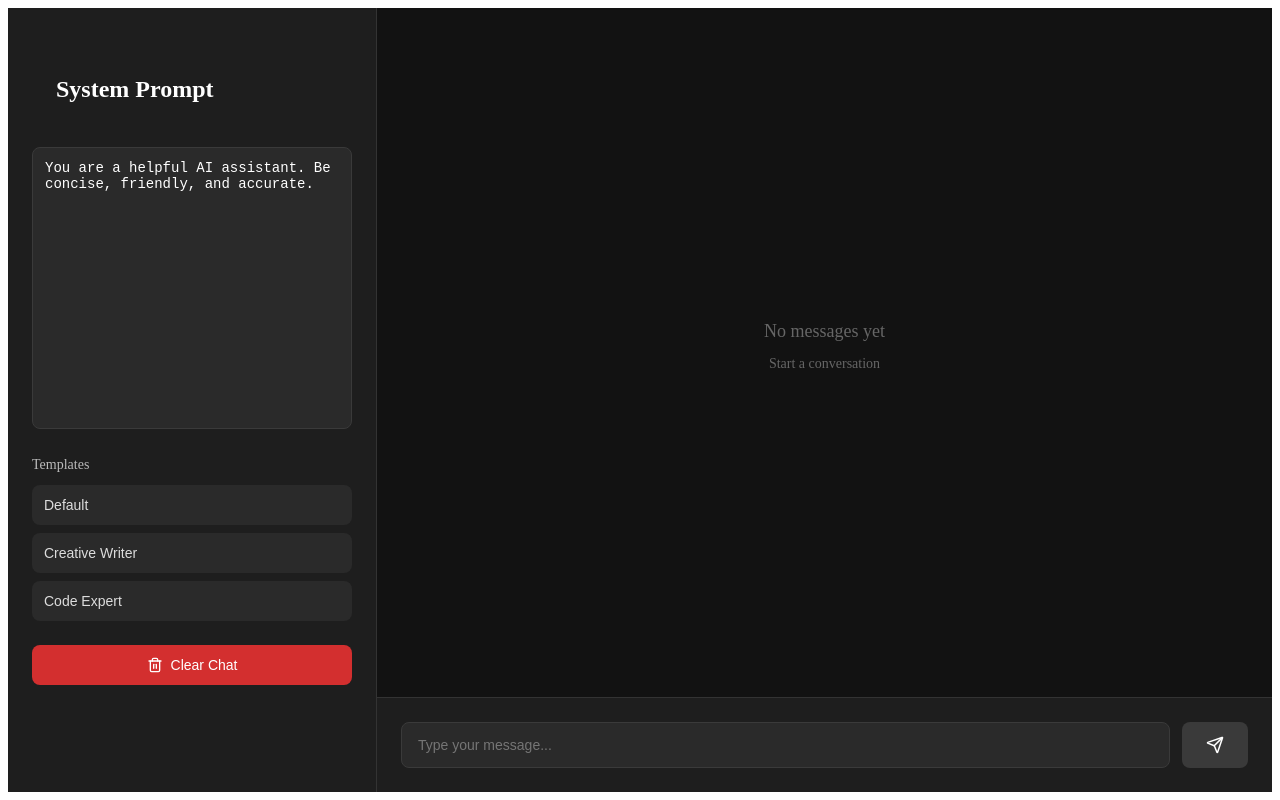
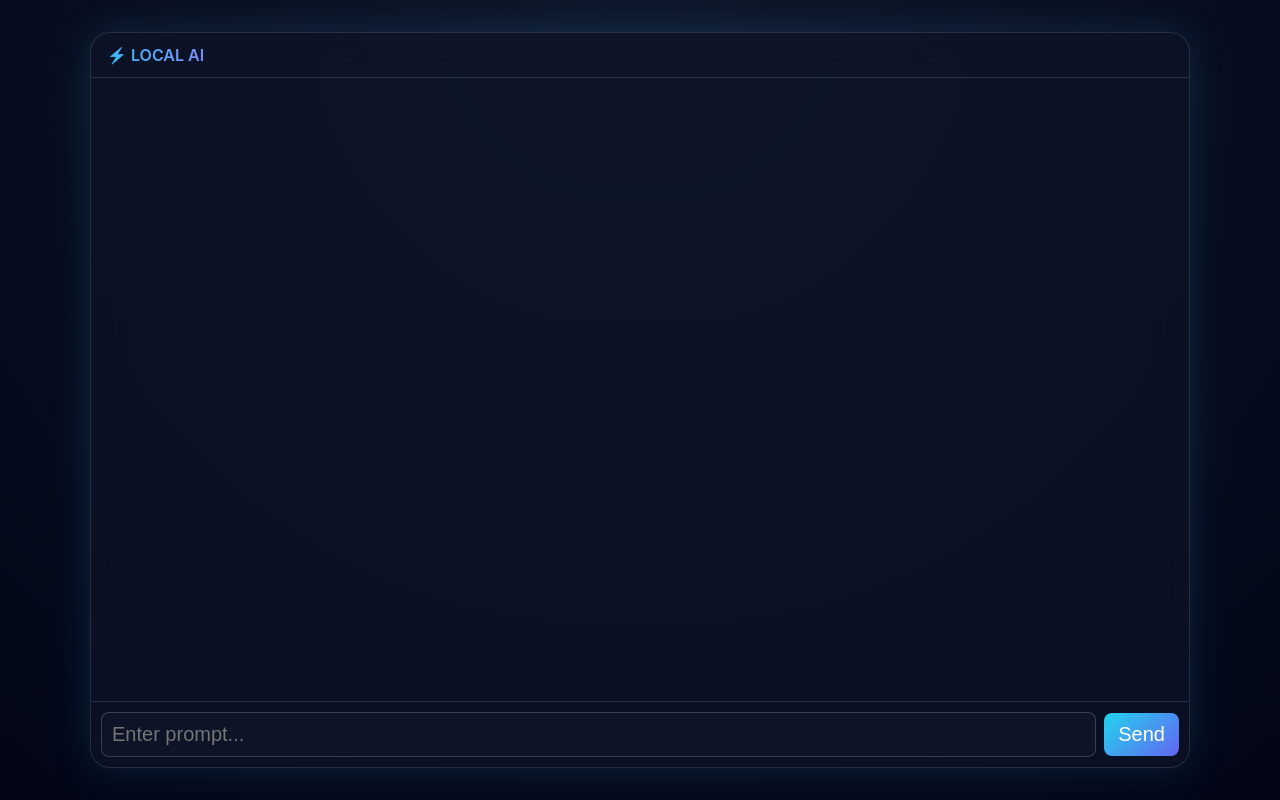
Before and after one commit to Tomas148-M/MiniLLMBot, a React (Create React App) app in the folder FrontEnd/: page / in a window 1280 px wide. Built offline with nearby package versions, Linux system fonts and the light colour scheme.

Commit message:
Simple UI design

```diff
--- a/FrontEnd/src/App.css
+++ b/FrontEnd/src/App.css
@@ -1,4 +1,4 @@
-.App {
+/* .App {
   text-align: center;
   padding: 20px;
 }
@@ -40,4 +40,4 @@
   background-color: #f5f5f5;
   border-radius: 4px;
   text-align: left;
-}
+} */
--- /dev/null
+++ b/FrontEnd/src/LLM3.css
@@ -0,0 +1,129 @@
+
+* { box-sizing: border-box; }
+
+body {
+    margin: 0;
+    font-family: 'Inter', sans-serif;
+    background: radial-gradient(circle at top, #0f172a, #020617);
+}
+
+.app {
+    height: 100vh;
+    display: flex;
+    justify-content: center;
+    align-items: center;
+    color: #e2e8f0;
+}
+
+.container {
+    width: 90vw;
+    max-width: 1100px;
+    height: 92vh;
+    border-radius: 20px;
+    background: rgba(15, 23, 42, 0.6);
+    backdrop-filter: blur(20px);
+    border: 1px solid rgba(148, 163, 184, 0.2);
+    box-shadow: 0 0 40px rgba(56, 189, 248, 0.15);
+    display: flex;
+    flex-direction: column;
+    overflow: hidden;
+}
+
+.header {
+    display: flex;
+    justify-content: space-between;
+    align-items: center;
+    padding: 12px 16px;
+    border-bottom: 1px solid rgba(148, 163, 184, 0.2);
+}
+
+.title {
+    font-weight: 600;
+    background: linear-gradient(90deg, #38bdf8, #818cf8);
+    -webkit-background-clip: text;
+    -webkit-text-fill-color: transparent;
+}
+
+.menu { display: flex; gap: 8px; }
+
+.menuButton {
+    padding: 6px 10px;
+    border-radius: 8px;
+    border: 1px solid rgba(148, 163, 184, 0.3);
+    background: rgba(15, 23, 42, 0.6);
+    color: #e2e8f0;
+    cursor: pointer;
+    font-size: 12px;
+}
+
+.menuButton:hover { background: rgba(56, 189, 248, 0.2); }
+
+.chat {
+    flex: 1;
+    padding: 16px;
+    overflow-y: auto;
+    display: flex;
+    flex-direction: column;
+}
+
+.message {
+    margin: 10px 0;
+    padding: 12px 14px;
+    border-radius: 12px;
+    width: fit-content;
+    max-width: 85%;
+    white-space: pre-wrap;
+    word-break: break-word;
+    font-size: 20px;
+}
+
+.user {
+    margin-left: auto;
+    background: linear-gradient(135deg, #38bdf8, #6366f1);
+    color: white;
+}
+
+.bot {
+    background: rgba(148, 163, 184, 0.15);
+    border: 1px solid rgba(148, 163, 184, 0.2);
+}
+
+.inputArea {
+    display: flex;
+    align-items: center;
+    padding: 10px;
+    border-top: 1px solid rgba(148, 163, 184, 0.2);
+    gap: 8px;
+}
+
+.input {
+    flex: 1;
+    padding: 10px;
+    border-radius: 8px;
+    border: 1px solid rgba(148, 163, 184, 0.3);
+    background: rgba(15, 23, 42, 0.8);
+    color: white;
+    outline: none;
+    font-size: 20px;
+}
+
+.button {
+    padding: 10px 14px;
+    border: none;
+    border-radius: 8px;
+    background: linear-gradient(135deg, #22d3ee, #6366f1);
+    color: white;
+    cursor: pointer;
+    font-size: 20px;
+}
+
+.voiceButton {
+    padding: 10px;
+    border-radius: 50%;
+    border: none;
+    background: #22d3ee;
+    color: white;
+    cursor: pointer;
+}
+
+.voiceButton.active { background: #ef4444; }
--- /dev/null
+++ b/FrontEnd/src/LLM3.js
@@ -0,0 +1,154 @@
+import { useState, useRef, useEffect } from "react";
+import './LLM3.css';
+
+export default function App() {
+  const [systemPrompt, setSystemPrompt] = useState(
+    'You are a helpful AI assistant. Be concise, friendly, and accurate.'
+  );
+  const [messages, setMessages] = useState([]);
+  const [input, setInput] = useState("");
+  const [listening, setListening] = useState(false);
+  const chatRef = useRef(null);
+   const [isLoading, setIsLoading] = useState(false);
+
+  useEffect(() => {
+    if (chatRef.current) {
+      chatRef.current.scrollTop = chatRef.current.scrollHeight;
+    }
+  }, [messages]);
+
+  const sendMessage = async () => {
+    if (!input.trim()) return;
+
+    const userMsg = { content: input, sender: "user" };
+    const botMsg = { content: "", sender: "bot" };
+    const outboundMessages = [...messages, userMsg].map((msg) => ({
+      role: msg.sender === "user" ? "user" : "assistant",
+      content: msg.content || "",
+    }));
+
+    setMessages((prev) => [...prev, userMsg, botMsg]);
+    setIsLoading(true);
+    setInput("");
+
+    try {
+      const response = await fetch('/api/chatstream', {
+        method: 'POST',
+        headers: { 'Content-Type': 'application/json' },
+        body: JSON.stringify({
+          messages: outboundMessages,
+          system: systemPrompt
+        })
+      });
+
+      if (!response.ok || !response.body) {
+        throw new Error(`Streaming request failed (${response.status})`);
+      }
+
+      const reader = response.body.getReader();
+      const decoder = new TextDecoder();
+      let buffer = '';
+
+      while (true) {
+        const { value, done } = await reader.read();
+        if (done) break;
+
+        buffer += decoder.decode(value, { stream: true });
+        const lines = buffer.split('\n');
+        buffer = lines.pop() || '';
+
+        for (const line of lines) {
+          if (!line.trim()) continue;
+          const data = JSON.parse(line);
+          const token = data?.message?.content || '';
+
+          if (token) {
+            setMessages((prev) => {
+              const updated = [...prev];
+              const last = updated[updated.length - 1];
+              if (!last || last.sender !== "bot") {
+                updated.push({ content: token, sender: "bot" });
+              } else {
+                last.content = (last.content || "") + token;
+              }
+              return updated;
+            });
+          }
+
+          if (data?.done) {
+            setIsLoading(false);
+          }
+        }
+      }
+
+      if (buffer.trim()) {
+        try {
+          const data = JSON.parse(buffer);
+          const token = data?.message?.content || '';
+          if (token) {
+            setMessages((prev) => {
+              const updated = [...prev];
+              const last = updated[updated.length - 1];
+              if (!last || last.sender !== "bot") {
+                updated.push({ content: token, sender: "bot" });
+              } else {
+                last.content = (last.content || "") + token;
+              }
+              return updated;
+            });
+          }
+        } catch (_err) {
+          // Ignore trailing partial chunk.
+        }
+      }
+    } catch (err) {
+      console.error(err);
+      setMessages((prev) => {
+        const updated = [...prev];
+        const last = updated[updated.length - 1];
+        if (!last || last.sender !== "bot") {
+          updated.push({ content: "Request failed.", sender: "bot" });
+        } else {
+          last.content = "Request failed.";
+        }
+        return updated;
+      });
+    } finally {
+      setIsLoading(false);
+    }
+  };
+
+  return (
+    <>
+      <div className="app">
+        <div className="container">
+          <div className="header">
+            <div className="title">⚡ LOCAL AI</div>
+          </div>
+
+          <div className="chat" ref={chatRef}>
+            {messages.map((m, i) => (
+              <div key={i} className={`message ${m.sender}`}>
+                {m.content}
+              </div>
+            ))}
+          </div>
+
+          <div className="inputArea">
+            <input
+              className="input"
+              value={input}
+              onChange={(e) => setInput(e.target.value)}
+              onKeyDown={(e) => e.key === "Enter" && sendMessage()}
+              placeholder="Enter prompt..."
+            />
+
+            <button className="button" onClick={sendMessage}>
+              Send
+            </button>
+          </div>
+        </div>
+      </div>
+    </>
+  );
+}
--- a/FrontEnd/src/index.js
+++ b/FrontEnd/src/index.js
@@ -1,10 +1,10 @@
 import React from 'react';
 import ReactDOM from 'react-dom/client';
-import AIPromptChat from './LLM';
+import AIPromptChat2 from './LLM3';
 
 const root = ReactDOM.createRoot(document.getElementById('root'));
 root.render(
   <React.StrictMode>
-    <AIPromptChat/>
+    <AIPromptChat2/>
   </React.StrictMode>
 );
```
